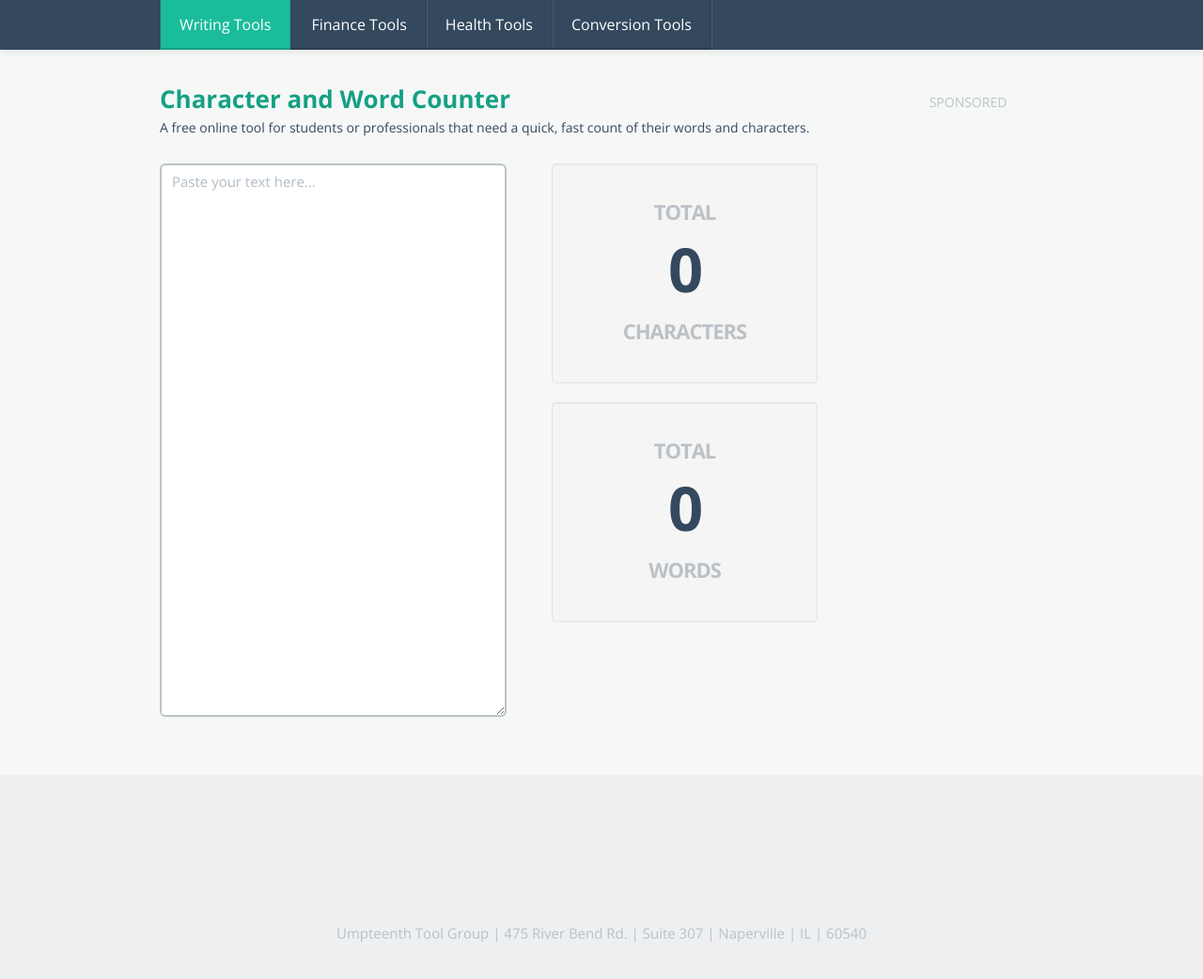
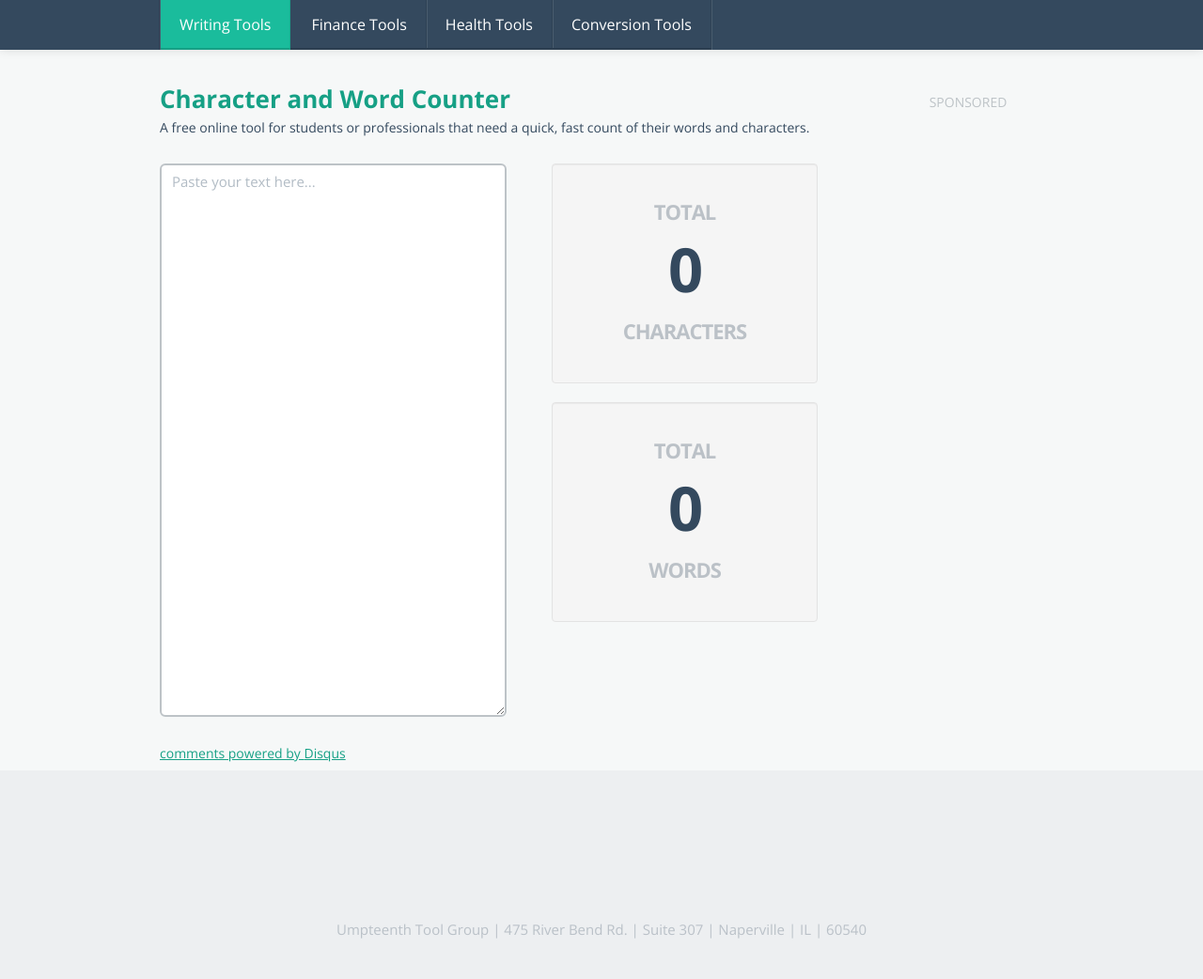
Before and after one commit to adamscherer/characters, a Jekyll site: the page built from index.html, in a window 1280 px wide and 1053 px high. Shown: the top 1042 px of the window at 94% size. Built offline with Jekyll 4.4.1, drawn with Linux system fonts in a browser that asks for light colours; Markdown is read by kramdown in place of the engine named in the settings; comment, search, counter and statistics services are not loaded.

```diff
--- a/_layouts/default.html
+++ b/_layouts/default.html
@@ -62,6 +62,23 @@
 
     {{ content }}
 
+    <div class="comments-container container">
+      <div id="disqus_thread"></div>
+      <script type="text/javascript">
+          /* * * CONFIGURATION VARIABLES: EDIT BEFORE PASTING INTO YOUR WEBPAGE * * */
+          var disqus_shortname = 'umpteentools'; // required: replace example with your forum shortname
+
+          /* * * DON'T EDIT BELOW THIS LINE * * */
+          (function() {
+              var dsq = document.createElement('script'); dsq.type = 'text/javascript'; dsq.async = true;
+              dsq.src = '//' + disqus_shortname + '.disqus.com/embed.js';
+              (document.getElementsByTagName('head')[0] || document.getElementsByTagName('body')[0]).appendChild(dsq);
+          })();
+      </script>
+      <noscript>Please enable JavaScript to view the <a href="http://disqus.com/?ref_noscript">comments powered by Disqus.</a></noscript>
+      <a href="http://disqus.com" class="dsq-brlink">comments powered by <span class="logo-disqus">Disqus</span></a>
+    </div>
+
     <footer>
       <div class="container">
         <div class="ad-row">
--- a/css/app.css
+++ b/css/app.css
@@ -3565,7 +3565,7 @@
 }
 
 .main {
-  min-height: 750px;
+  min-height: 700px;
   margin-top: 75px;
 }
 
@@ -3677,6 +3677,10 @@
 
 .adscontainer {
   margin-top: 70px;
+}
+
+.comments-container {
+  padding: 10px 0;
 }
 
 textarea:focus {
--- a/less/app.less
+++ b/less/app.less
@@ -7,7 +7,7 @@
 }
 
 .main {
-  min-height: 750px;
+  min-height: 700px;
   margin-top: 75px;
 }
 
@@ -118,6 +118,10 @@
 
 .adscontainer {
   margin-top: 70px;
+}
+
+.comments-container {
+  padding: 10px 0;
 }
 
 textarea:focus {
```
Also changed, not shown: css/app.min.css.
